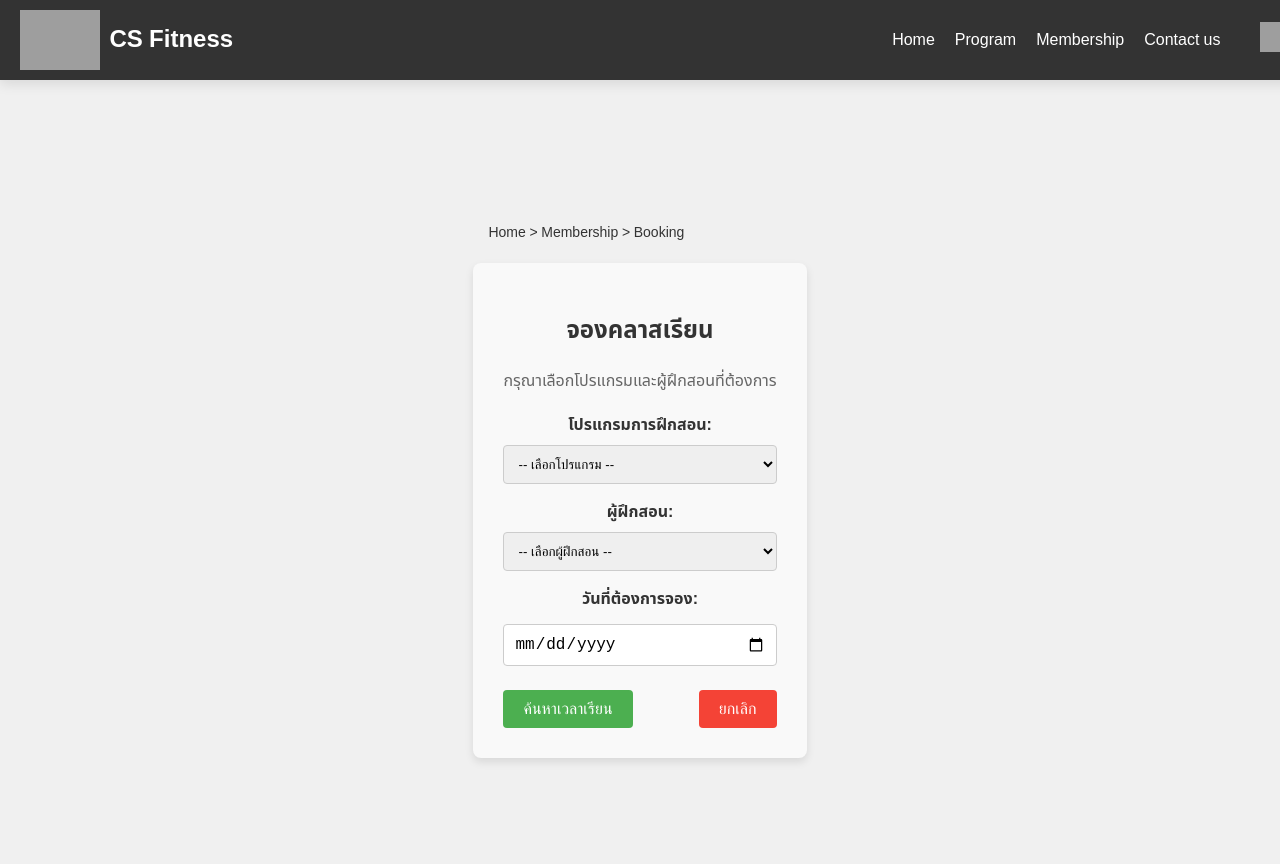
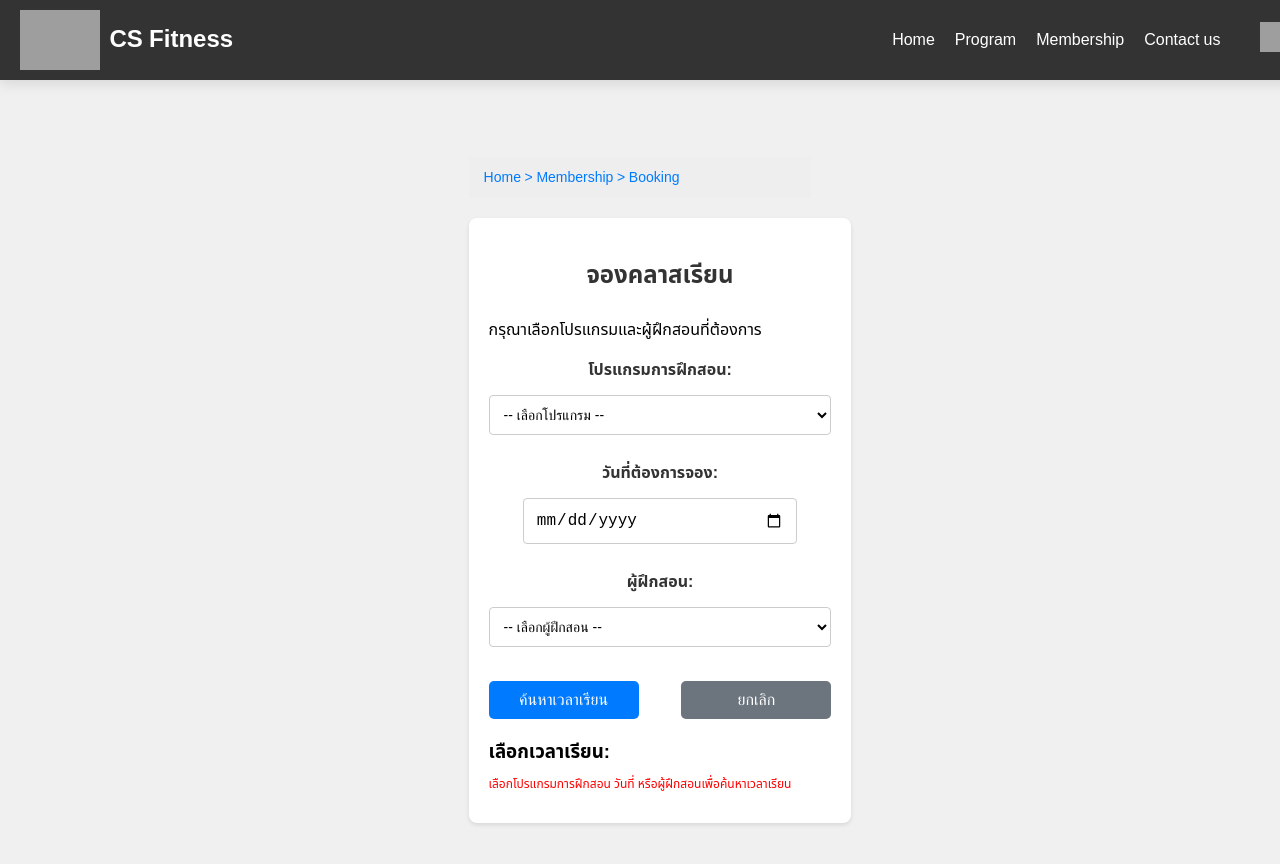
Before and after one commit to theeraphatKKU/Fitness-Project-FE, a React (Create React App) app: page /member-booking in a window 1280 px wide. Shown: the top 864 px of the page. Built offline with nearby package versions, Linux system fonts and the light colour scheme; grey boxes are pictures that could not be loaded.

Commit message:
edit member_booking

```diff
--- a/src/pages/member/member_booking.css
+++ b/src/pages/member/member_booking.css
@@ -1,92 +1,183 @@
-/* booking.css */
+/* General page layout and container settings */
+body {
+    font-family: 'Arial', sans-serif;
+    margin: 0;
+    padding: 0;
+    background-color: #f9f9f9;
+}
 
 .breadcrumb {
-    margin: 20px 0;
-    font-size: 14px;
-    text-align: left;
-    padding-left: 15px;
+    padding: 10px;
+    background-color: #eee;
+    margin-bottom: 20px;
 }
 
 .breadcrumb a {
-    color: #333;
+    color: #007BFF;
     text-decoration: none;
+    font-size: 14px;
 }
 
 .breadcrumb a:hover {
     text-decoration: underline;
 }
 
+/* Booking Form Container */
 .booking-container {
-    max-width: 800px; /* Increased size for a larger container */
+    width: 100%;
+    max-width: 800px;
     margin: 0 auto;
-    padding: 30px;
-    background-color: #f9f9f9;
+    padding: 20px;
+    background-color: white;
     border-radius: 8px;
-    box-shadow: 0 4px 8px rgba(0, 0, 0, 0.1);
+    box-shadow: 0 2px 4px rgba(0, 0, 0, 0.1);
 }
 
-.booking-container h2 {
+h2 {
     text-align: center;
+    color: #333;
     margin-bottom: 20px;
-    color: #333;
 }
 
-.booking-container p {
-    text-align: center;
+/* Form elements styles */
+.form-group {
     margin-bottom: 20px;
-    color: #666;
+    text-align: left;
 }
 
-.form-group {
-    margin-bottom: 15px;
-}
-
-.form-group label {
+label {
     display: block;
+    font-weight: bold;
     margin-bottom: 5px;
     color: #333;
 }
 
-.form-group select,
-.form-group input[type="date"] {
+select, input[type="date"], input[type="text"] {
     width: 100%;
+    max-width: 400px; /* Ensures the dropdowns are consistently sized */
     padding: 10px;
+    font-size: 14px;
     border: 1px solid #ccc;
     border-radius: 4px;
     box-sizing: border-box;
+    background-color: #fff;
+    margin-top: 5px;
+    margin-bottom: 10px;
 }
 
-.error-message {
-    color: red;
+/* Buttons */
+button {
+    padding: 10px 20px;
     font-size: 14px;
-    margin-top: 5px;
-}
-
-.form-actions {
-    display: flex;
-    justify-content: space-between;
-    margin-top: 20px;
-}
-
-.form-actions .btn {
-    padding: 10px 20px;
+    background-color: #007BFF;
+    color: white;
     border: none;
     border-radius: 4px;
     cursor: pointer;
 }
 
-.form-actions .btn.save {
-    background-color: #4CAF50;
-    color: white;
+button:hover {
+    background-color: #0056b3;
 }
 
-.form-actions .btn.cancel {
-    background-color: #f44336;
-    color: white;
+/* Cancel and Submit button styles */
+.form-actions {
+    display: flex;
+    justify-content: space-between;
 }
 
-.form-group select:focus,
-.form-group input[type="date"]:focus {
-    outline: none;
-    border-color: #4CAF50;
+.btn {
+    width: 150px;
+    padding: 10px;
+    font-size: 16px;
+    border-radius: 5px;
+    border: none;
 }
+
+.btn.cancel {
+    background-color: #6c757d;
+}
+
+.btn.save {
+    background-color: #007BFF;
+}
+
+.btn.cancel:hover {
+    background-color: #5a6268;
+}
+
+.btn.save:hover {
+    background-color: #0056b3;
+}
+
+/* Error message styling */
+.error-message {
+    color: red;
+    font-size: 12px;
+    margin-top: -10px;
+    margin-bottom: 10px;
+}
+
+/* Class Times Table */
+.class-time-container {
+    margin-top: 20px;
+}
+
+.class-time-header {
+    font-weight: bold;
+    text-align: left;
+}
+
+.class-time-table {
+    width: 100%;
+    border-collapse: collapse;
+}
+
+.class-time-table td, .class-time-table th {
+    padding: 12px 15px;
+    border: 1px solid #ddd;
+}
+
+.class-time-table th {
+    background-color: #f2f2f2;
+}
+
+.class-time-table tr:hover {
+    background-color: #f1f1f1;
+}
+
+.class-time-button {
+    background-color: #007BFF;
+    color: white;
+    border: none;
+    padding: 8px 16px;
+    border-radius: 4px;
+    cursor: pointer;
+}
+
+.class-time-button:hover {
+    background-color: #0056b3;
+}
+
+/* Footer and miscellaneous styles */
+footer {
+    text-align: center;
+    padding: 20px;
+    background-color: #333;
+    color: white;
+    margin-top: 50px;
+}
+
+@media (max-width: 768px) {
+    .booking-container {
+        padding: 10px;
+    }
+
+    .form-group {
+        width: 100%;
+    }
+
+    .btn {
+        width: 100%;
+    }
+}
--- a/src/pages/member/member_booking.js
+++ b/src/pages/member/member_booking.js
@@ -1,60 +1,67 @@
 import React, { useState } from 'react';
-import { useNavigate } from 'react-router-dom'; // For navigating between routes
 import './member_booking.css';
 
 const Booking = () => {
+    const [selectedProgram, setSelectedProgram] = useState('');
     const [selectedDate, setSelectedDate] = useState('');
-    const [selectedProgram, setSelectedProgram] = useState('');
     const [selectedTrainer, setSelectedTrainer] = useState('');
     const [error, setError] = useState('');
-    const [availableTimes, setAvailableTimes] = useState([]);
+    const [filteredClasses, setFilteredClasses] = useState([]);
 
-    const navigate = useNavigate(); // For navigation
+    const bookingClasses = [
+        {
+            program: 'program2',
+            date: '2024-09-22',
+            trainer: 'trainer1',
+            time: '08:00 - 09:00',
+            name: 'โปรแกรมสร้างกล้ามเนื้อ',
+            trainerName: 'พี่หน่วง'
+        },
+        {
+            program: 'program2',
+            date: '2024-09-22',
+            trainer: 'trainer3',
+            time: '16:00 - 17:00',
+            name: 'โปรแกรมสร้างกล้ามเนื้อ',
+            trainerName: 'พี่เก่ง พลังช้าง'
+        },
+        {
+            program: 'program1',
+            date: '2024-09-24',
+            trainer: 'trainer2',
+            time: '10:00 - 11:00',
+            name: 'โปรแกรมฟิตเนสสำหรับผู้เริ่มต้น',
+            trainerName: 'พี่เอก สายเต๊าะ'
+        }
+        // Add more classes as needed
+    ];
 
-    const handleDateChange = (event) => {
-        const selected = new Date(event.target.value);
-        const today = new Date();
-        today.setHours(0, 0, 0, 0); // Reset time part for comparison
+    const handleSearch = () => {
+        const searchResults = [];
 
-        if (selected < today) {
-            setError('คุณไม่สามารถจองวันย้อนหลังได้');
-            setAvailableTimes([]);
+        // Check for matching conditions
+        bookingClasses.forEach((bookingClass) => {
+            const isProgramMatch = !selectedProgram || bookingClass.program === selectedProgram;
+            const isDateMatch = !selectedDate || bookingClass.date === selectedDate;
+            const isTrainerMatch = !selectedTrainer || bookingClass.trainer === selectedTrainer;
+
+            // If any condition is met, add to the results
+            if (isProgramMatch && isDateMatch && isTrainerMatch) {
+                searchResults.push(bookingClass);
+            }
+        });
+
+        if (searchResults.length > 0) {
+            setFilteredClasses(searchResults);
+            setError('');
         } else {
-            setError('');
-            setSelectedDate(event.target.value);
-            // Simulating class times based on date selected (you can customize based on your backend response)
-            setAvailableTimes(['08:00 - 09:00', '10:00 - 11:00', '13:00 - 14:00']);
-        }
-    };
-
-    const handleProgramChange = (event) => {
-        setSelectedProgram(event.target.value);
-    };
-
-    const handleTrainerChange = (event) => {
-        setSelectedTrainer(event.target.value);
-    };
-
-    const handleReset = () => {
-        setSelectedDate('');
-        setSelectedProgram('');
-        setSelectedTrainer('');
-        setError('');
-        setAvailableTimes([]);
-    };
-
-    const handleSchedule = () => {
-        if (selectedProgram && selectedTrainer && selectedDate) {
-            // Navigate to schedule page and pass program, trainer, and date as query parameters
-            navigate(`/member-schedule?program=${encodeURIComponent(selectedProgram)}&trainer=${encodeURIComponent(selectedTrainer)}&date=${encodeURIComponent(selectedDate)}`);
-        } else {
-            setError('กรุณาเลือกโปรแกรม ผู้ฝึกสอน และวันที่ก่อนค้นหา');
+            setFilteredClasses([]);
+            setError('ไม่พบเวลาเรียนที่ต้องการ');
         }
     };
 
     return (
         <div>
-            {/* Breadcrumb */}
             <nav className="breadcrumb">
                 <a href="#!">Home &gt; Membership &gt; Booking</a>
             </nav>
@@ -65,7 +72,7 @@ const Booking = () => {
 
                 <div className="form-group">
                     <label htmlFor="program">โปรแกรมการฝึกสอน:</label>
-                    <select id="program" value={selectedProgram} onChange={handleProgramChange} required>
+                    <select id="program" value={selectedProgram} onChange={(e) => setSelectedProgram(e.target.value)}>
                         <option value="">-- เลือกโปรแกรม --</option>
                         <option value="program1">โปรแกรมฟิตเนสสำหรับผู้เริ่มต้น</option>
                         <option value="program2">โปรแกรมสร้างกล้ามเนื้อ</option>
@@ -76,8 +83,18 @@ const Booking = () => {
                 </div>
 
                 <div className="form-group">
+                    <label htmlFor="bookingDate">วันที่ต้องการจอง:</label>
+                    <input
+                        type="date"
+                        id="bookingDate"
+                        value={selectedDate}
+                        onChange={(e) => setSelectedDate(e.target.value)}
+                    />
+                </div>
+
+                <div className="form-group">
                     <label htmlFor="trainer">ผู้ฝึกสอน:</label>
-                    <select id="trainer" value={selectedTrainer} onChange={handleTrainerChange} required>
+                    <select id="trainer" value={selectedTrainer} onChange={(e) => setSelectedTrainer(e.target.value)}>
                         <option value="">-- เลือกผู้ฝึกสอน --</option>
                         <option value="trainer1">พี่หน่วง</option>
                         <option value="trainer2">พี่เอก สายเต๊าะ</option>
@@ -86,28 +103,25 @@ const Booking = () => {
                     </select>
                 </div>
 
-                <div className="form-group">
-                    <label htmlFor="bookingDate">วันที่ต้องการจอง:</label>
-                    <input type="date" id="bookingDate" value={selectedDate} onChange={handleDateChange} required />
-                    {error && <p className="error-message">{error}</p>}
+                <div className="form-actions">
+                    <button type="button" className="btn search" onClick={handleSearch}>ค้นหาเวลาเรียน</button>
+                    <button type="reset" className="btn cancel" onClick={() => { setSelectedProgram(''); setSelectedDate(''); setSelectedTrainer(''); setFilteredClasses([]); }}>ยกเลิก</button>
                 </div>
 
                 {/* Class Time Selection */}
-                {availableTimes.length > 0 && (
-                    <div className="form-group">
-                        <label htmlFor="classTime">เลือกเวลาเรียน:</label>
-                        <select id="classTime" required>
-                            <option value="">-- เลือกเวลาเรียน --</option>
-                            {availableTimes.map((time, index) => (
-                                <option key={index} value={time}>{time}</option>
-                            ))}
-                        </select>
-                    </div>
-                )}
-
-                <div className="form-actions">
-                    <button type="button" className="btn save" onClick={handleSchedule}>ค้นหาเวลาเรียน</button>
-                    <button type="reset" className="btn cancel" onClick={handleReset}>ยกเลิก</button>
+                <div className="class-selection">
+                    <h3>เลือกเวลาเรียน:</h3>
+                    {filteredClasses.length > 0 ? (
+                        filteredClasses.map((cls, index) => (
+                            <div className="class-option" key={index}>
+                                <p>{cls.date} - {cls.name} ({cls.trainerName})</p>
+                                <p>{cls.time}</p>
+                                <button className="btn select">เลือก</button>
+                            </div>
+                        ))
+                    ) : (
+                        <p className="error-message">{error || 'เลือกโปรแกรมการฝึกสอน วันที่ หรือผู้ฝึกสอนเพื่อค้นหาเวลาเรียน'}</p>
+                    )}
                 </div>
             </div>
         </div>
```
